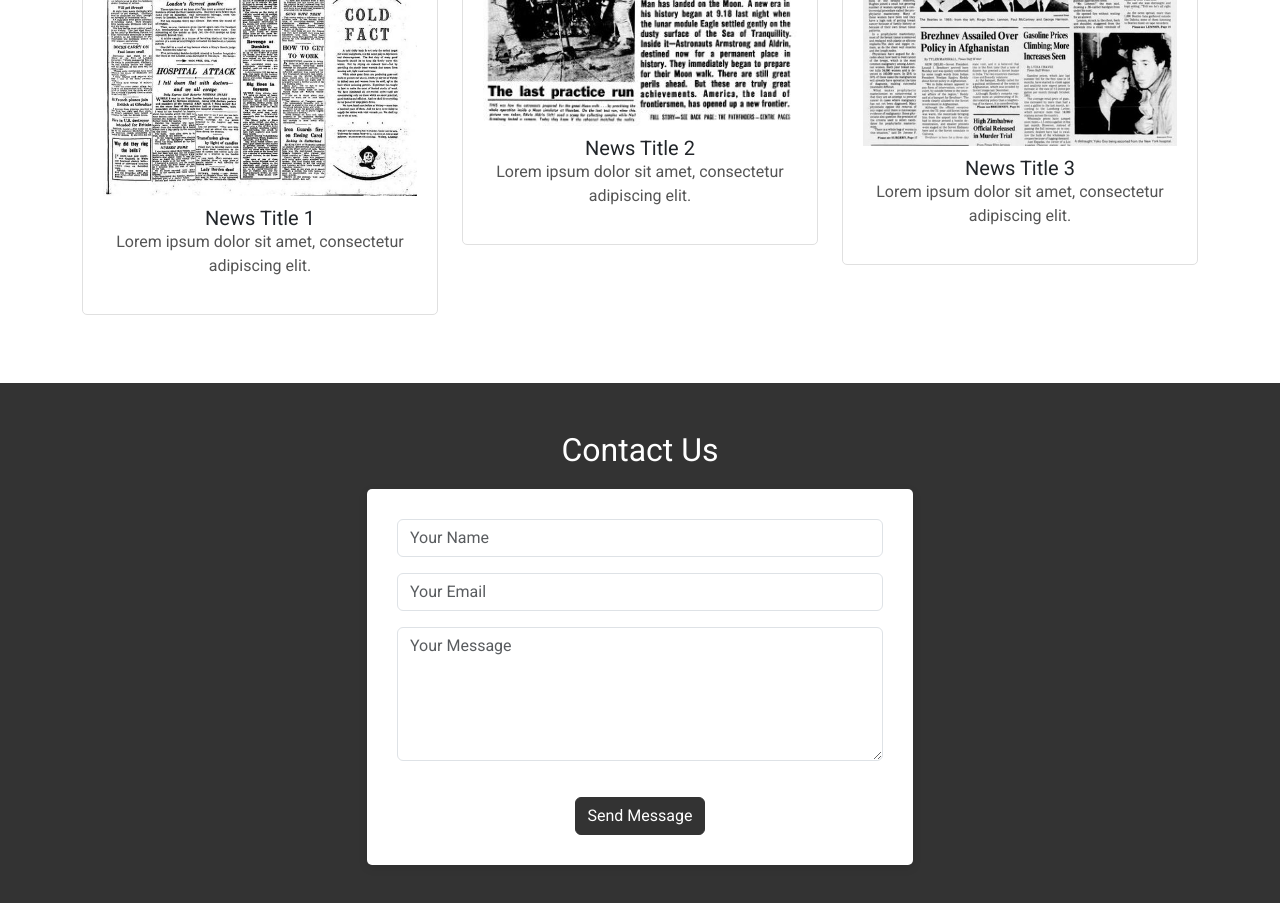
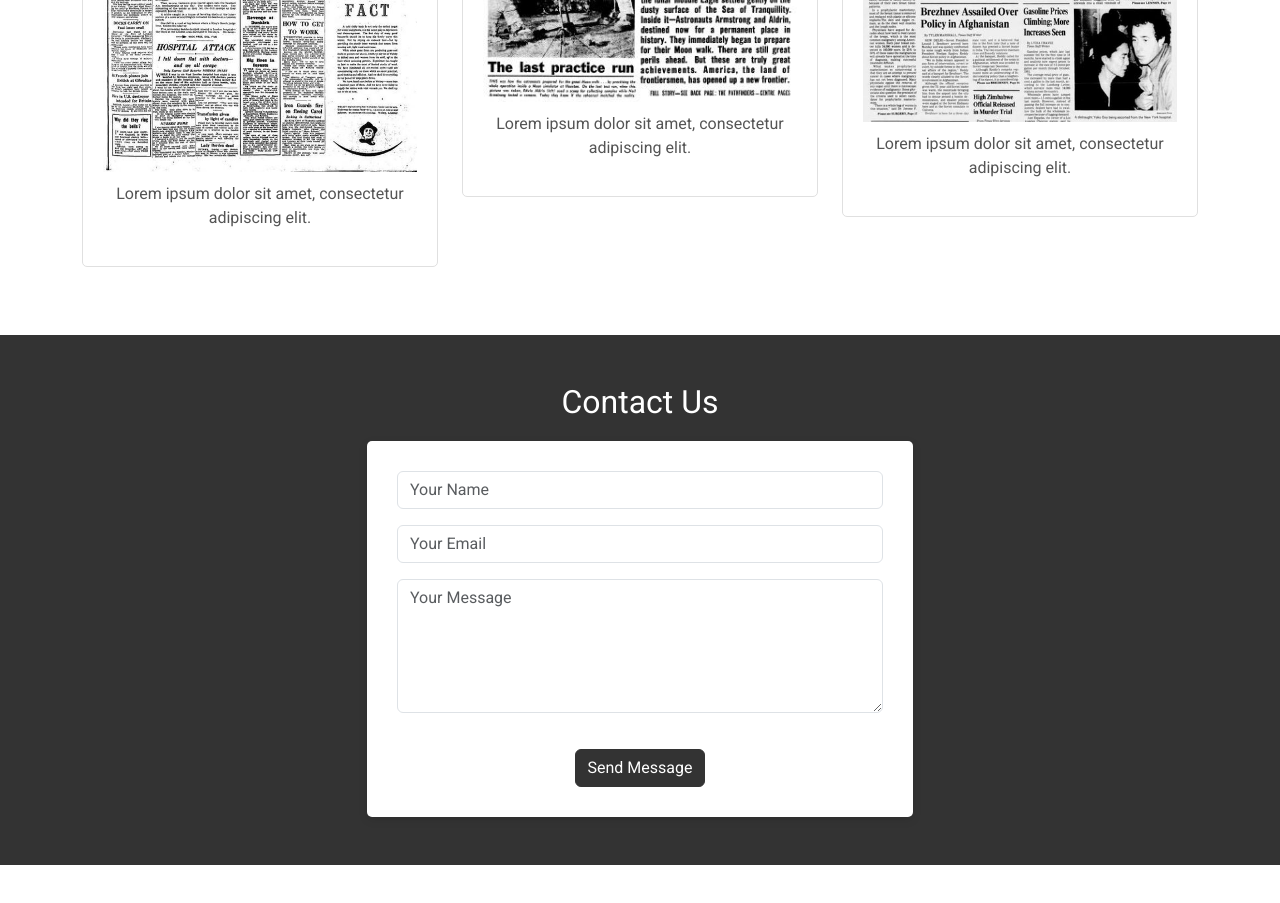
Before and after one commit to yrdikaa/2300965_36_Muh_Todolist_Gold, a website: page frontend/index.html in a window 1280 px wide. Shown: the part 1860-2763 px from the top of the page. After the commit the page ends 2725 px from the top, so only its background shows below. Drawn offline with nearby package versions, Linux system fonts and the light colour scheme.

Commit message:
fix: menghapus typo

```diff
--- a/frontend/index.html
+++ b/frontend/index.html
@@ -10,7 +10,7 @@
       rel="stylesheet"
       href="https://cdn.jsdelivr.net/npm/bootstrap@5.3.0/dist/css/bootstrap.min.css"
     />
-    // Font
+ <!-- Font -->
     <link href="https://fonts.googleapis.com/css2?family=Roboto:wght@400;700&display=swap" rel="stylesheet">
 
     <!-- Custom CSS -->
@@ -99,21 +99,18 @@
           <div class="col-md-4">
             <div class="news-item">
               <img src="img/news 2.jpg" alt="News 1" class="img-fluid" />
-              <h4>News Title 1</h4>
               <p>Lorem ipsum dolor sit amet, consectetur adipiscing elit.</p>
             </div>
           </div>
           <div class="col-md-4">
             <div class="news-item">
               <img src="img/news 3.jpg" alt="News 2" class="img-fluid" />
-              <h4>News Title 2</h4>
               <p>Lorem ipsum dolor sit amet, consectetur adipiscing elit.</p>
             </div>
           </div>
           <div class="col-md-4">
             <div class="news-item">
               <img src="img/news 4.jpg" alt="News 3" class="img-fluid" />
-              <h4>News Title 3</h4>
               <p>Lorem ipsum dolor sit amet, consectetur adipiscing elit.</p>
             </div>
           </div>
```
